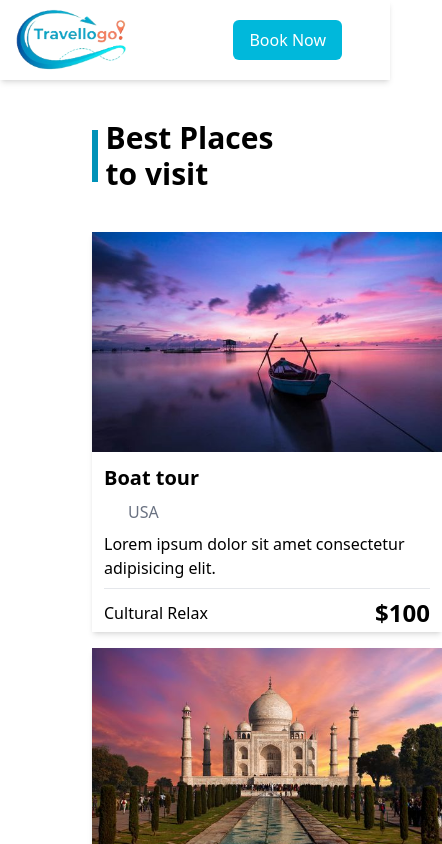
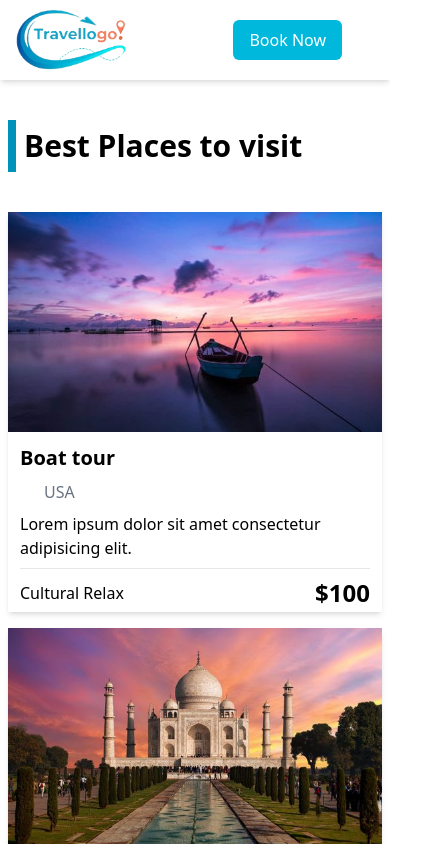
Before and after one commit to DeepAshishThapa/Tour-And-Travel-Website, a React (Vite) app: page /places in a window 390 px wide. Shown: the top 844 px of the page, 442 px wide, since content can reach past the window. Built offline with nearby package versions, Linux system fonts and the light colour scheme; some icons are missing.

Commit message:
increased the shadow to large

```diff
--- a/src/components/Placeshero.jsx
+++ b/src/components/Placeshero.jsx
@@ -12,7 +12,7 @@ import { MapPinpoint01Icon } from '@hugeicons/core-free-icons';
 export const Placeshero = () => {
     return (
         <>
-            <div className="px-23 pt-10 ">
+            <div className="sm:px-23 pt-10 px-2">
                 <div className="flex gap-2 items-center">
 
                     <div className="bg-cyan-600 w-2 h-13 inline"></div>
```
